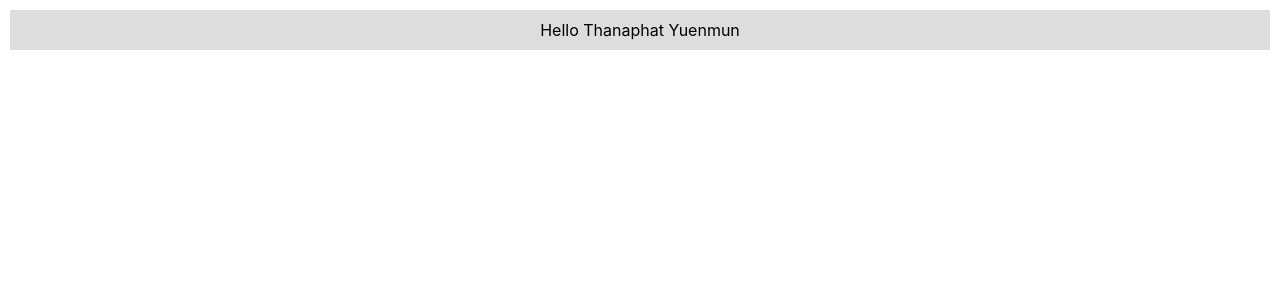
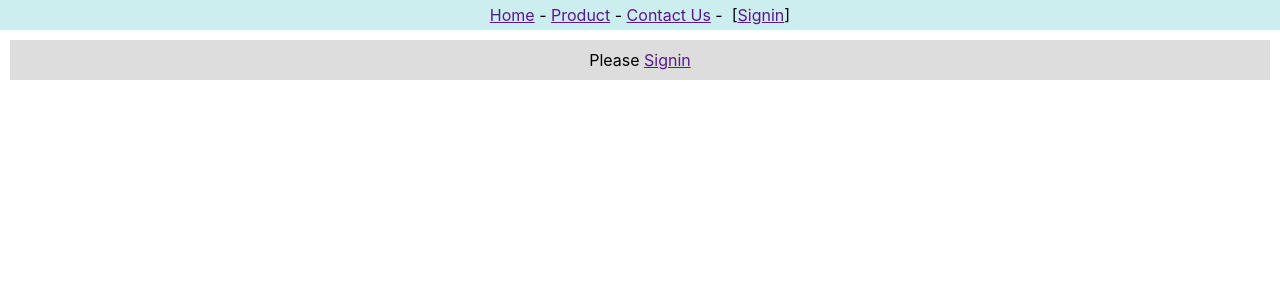
Before and after one commit to oaktnpy/app1, a React (Create React App) app: page / in a window 1280 px wide. Shown: the top 300 px of the page. Built offline with nearby package versions, Linux system fonts and the light colour scheme.

Commit message:
add context-header2.js & context-content2.js

```diff
--- a/src/App.js
+++ b/src/App.js
@@ -1,11 +1,14 @@
 import React from 'react'
 import { userContext } from './context'
-import Content from './context-content'
+import Header2 from './context-header2'
+import Content2 from './context-content2'
 
 export default function App() {
+  let [user, setUser] = React.useState()
   return (
-    <userContext.Provider value={'Thanaphat Yuenmun'}>
-      <Content/>
+    <userContext.Provider value={[user, setUser]}>
+      <Header2/>
+      <Content2/>
     </userContext.Provider>
   )
 }
--- /dev/null
+++ b/src/context-content2.js
@@ -0,0 +1,28 @@
+import React from 'react'
+import { userContext } from './context'
+
+export default function Content2() {
+    let [user, setUser] = React.useContext(userContext)
+
+    const contentStyle = {
+        backgroundColor:'#ddd',
+        textAlign:'center',
+        margin:10,
+        padding:10
+    }
+
+    const onClickSignin = (event) => {
+        event.preventDefault()
+        setUser('Tom Jerry')
+    }
+
+    return (
+        <div style={contentStyle}>
+            {
+                (user)
+                ? <span>Hello {user}</span>
+                : <span>Please <a href="" onclick={onClickSignin}>Signin</a></span>
+            }
+        </div>
+    )
+}
--- /dev/null
+++ b/src/context-header2.js
@@ -0,0 +1,38 @@
+import React from 'react'
+import { userContext } from './context'
+
+export default class Header2 extends React.Component {
+    static contextType = userContext
+    render() {
+        let [user, setUser] = this.context
+
+        const headerStyle = {
+            backgroundColor:'#cee',
+            textAlign:'center',
+            padding:5
+        }
+
+        const onClickSignout = (event) => {
+            event.preventDefault()
+            setUser('')
+        }
+
+        const onClickSignin = (event) => {
+            event.preventDefault()
+            setUser('Tom Jerry')
+        }
+
+        return (
+            <div style={headerStyle}>
+                <a href="">Home</a>&nbsp;-&nbsp;
+                <a href="">Product</a>&nbsp;-&nbsp;
+                <a href="">Contact Us</a>&nbsp;-&nbsp;&nbsp;
+                {
+                    (user)
+                    ? <span>[{user}&nbsp;:&nbsp;<a href="" onClick={onClickSignout}>Signout</a>]</span>
+                    : <span>[<a href="" onClick={onClickSignin}>Signin</a>]</span>
+                }
+            </div>
+        )
+    }
+}
```
